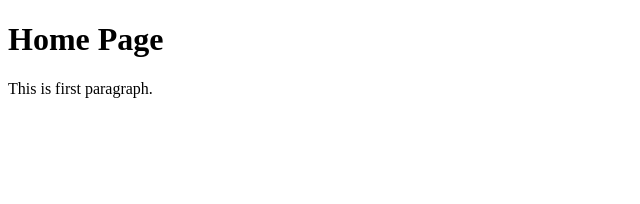
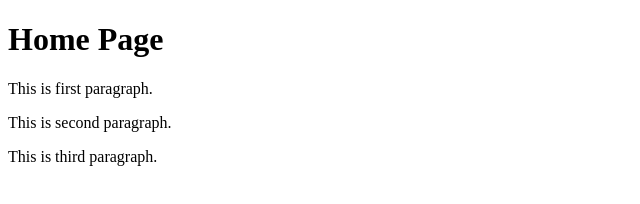
Before and after one commit to arshadshaikh/VergeInstitute-01, a plain HTML site: page home.html in a window 1280 px wide. Shown: the whole page, without its empty margins (0-640 px from the left). Drawn offline with Linux system fonts and the light colour scheme.

Commit message:
Modified home.html file

```diff
--- a/home.html
+++ b/home.html
@@ -8,6 +8,10 @@
 <h1>Home Page</h1>
 <p>This is first paragraph.</p>
 
+<p>This is second paragraph.</p>
+
+<p>This is third paragraph.</p>
+
 
 </body>
 </html>
```
